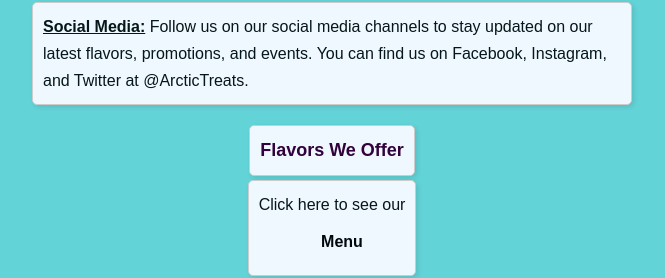
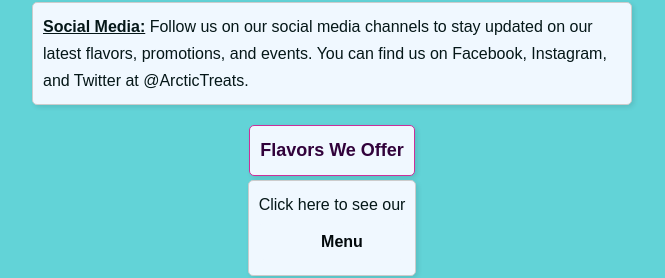
Before and after one commit to ragloria-bot/Project-03-Final-Proposal, a plain HTML site: page index.html in a window 1280 px wide. Shown: the part 492-770 px from the top of the page, without its empty margins (308-973 px from the left). Drawn offline with Linux system fonts and the light colour scheme.

Commit message:
Update style.css
Edited text alignment and border color.

```diff
--- a/style.css
+++ b/style.css
@@ -44,7 +44,7 @@ h2 {
     margin-bottom: 2px; /* reduce space below h2 */
     margin-top: 10px; /* reduce space above h2 */
     background-color: #f0f8ff; /* light blue background */
-    border: 1px solid #ccc; /* light gray border */
+    border: 1px solid #cb309a; /* hot pink border */
     border-radius: 5px; /* rounded corners */
     padding: 10px; /* padding inside the box */
     box-shadow: 2px 2px 5px rgba(0, 0, 0, 0.1); /* subtle shadow */
@@ -56,7 +56,7 @@ h2 {
     margin-left: auto; /* center h2 horizontally */
     margin-right: auto; /* center h2 horizontally */
     font-family: Arial Rounded MT Bold, Arial, sans-serif; /* consistent font */
-    text-align: center; /* left-align text */
+    text-align: center; /* center-align text */
 }
 
 p {
```
